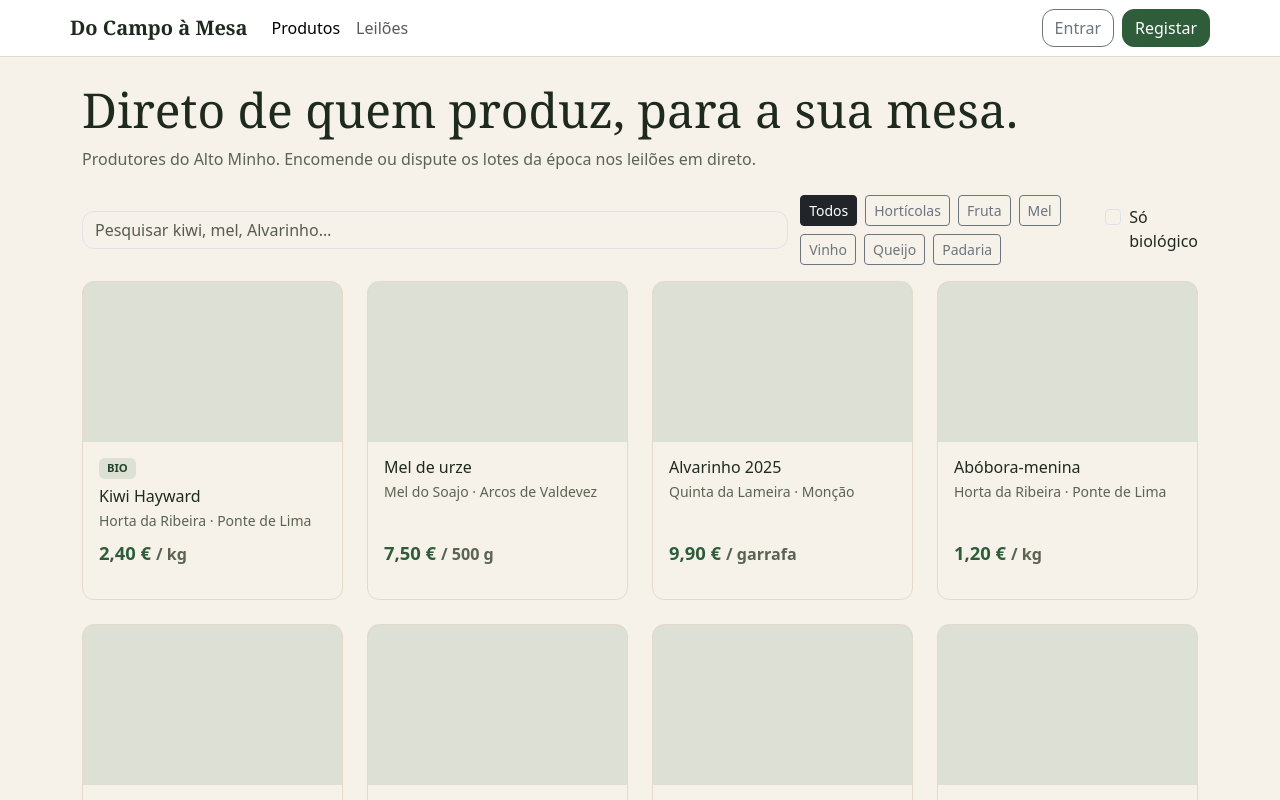
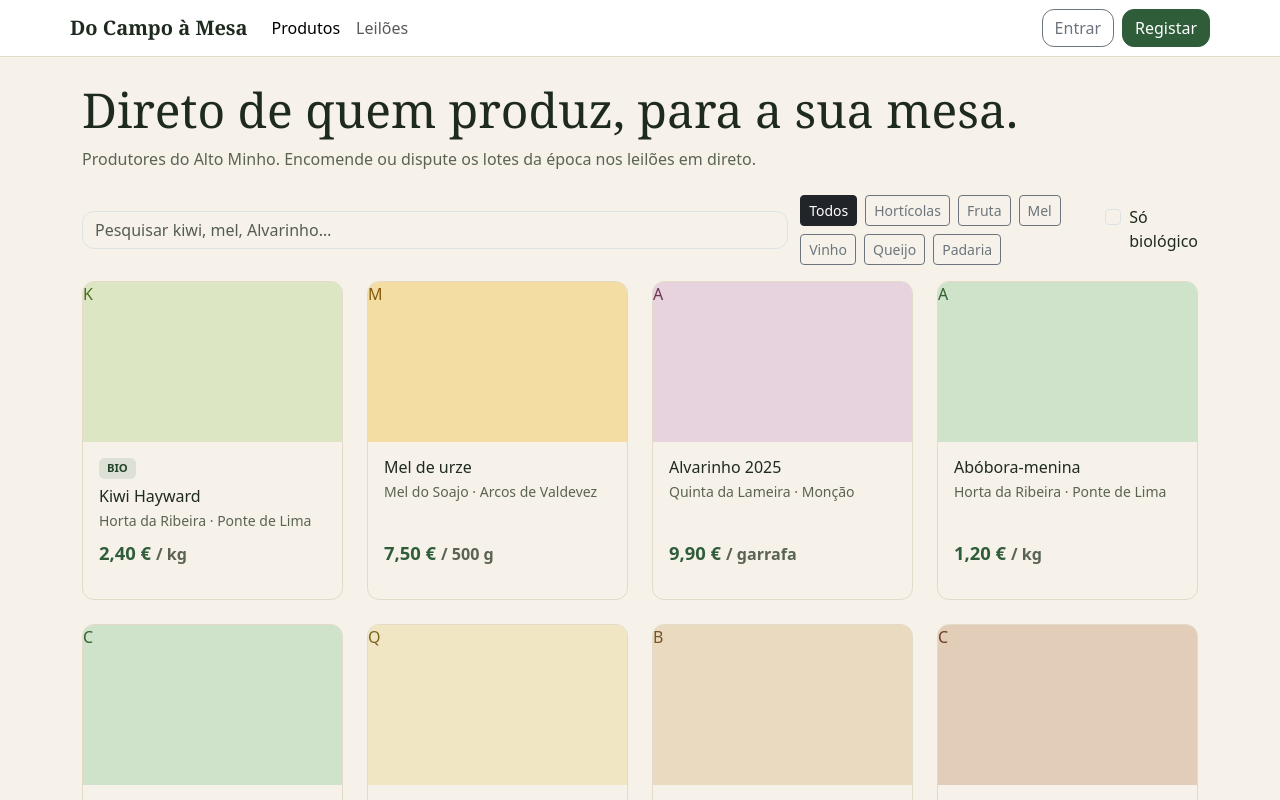
Before and after one commit to TomasF05/do-campo-a-mesa, a React (Vite) app in the folder web/: page / in a window 1280 px wide. Shown: the top 800 px of the page. Built offline with nearby package versions, Linux system fonts and the light colour scheme; no server answers.

Commit message:
adicionar estilos por categoria com sass

```diff
--- a/web/src/components/CartaoProduto.jsx
+++ b/web/src/components/CartaoProduto.jsx
@@ -7,7 +7,10 @@ export default function CartaoProduto({ produto, onAdicionar }) {
       {produto.imagemUrl ? (
         <img src={produto.imagemUrl} className="card-img-top" alt={produto.nome} />
       ) : (
-        <div className="cartao-produto__imagem" aria-hidden="true" />
+        <div className={`cartao-produto__imagem cat-${(produto.categoria || 'Outros').normalize(
+            'NFD').replace(/[\u0300-\u036f]/g, '').toLowerCase()}`} aria-hidden="true">
+          <span>{produto.nome.charAt(0)}</span>
+        </div>
       )}
       <div className="card-body d-flex flex-column">
         {produto.biologico && <span className="etiqueta-bio">BIO</span>}
--- a/web/src/styles/_catalogo.scss
+++ b/web/src/styles/_catalogo.scss
@@ -42,3 +42,20 @@
   display: flex; flex-direction: column; gap: .75rem;
   @include a-partir-de(lg) { flex-direction: row; align-items: center; }
 }
+
+$cores-categoria: (
+  horticolas: (#cfe3ca, #335f2f),
+  fruta: (#dce6c3, #4e6b22),
+  mel: (#f3dda3, #86590c),
+  vinho: (#e6d3de, #6e3353),
+  queijo: (#f1e6c4, #7f6420),
+  padaria: (#eadbc0, #7a5427),
+  outros: (#e2cdb9, #6b4123)
+);
+
+@each $nome, $cores in $cores-categoria {
+  .cat-#{$nome} {
+    background: nth($cores, 1);
+    color: nth($cores, 2);
+  }
+}
```
